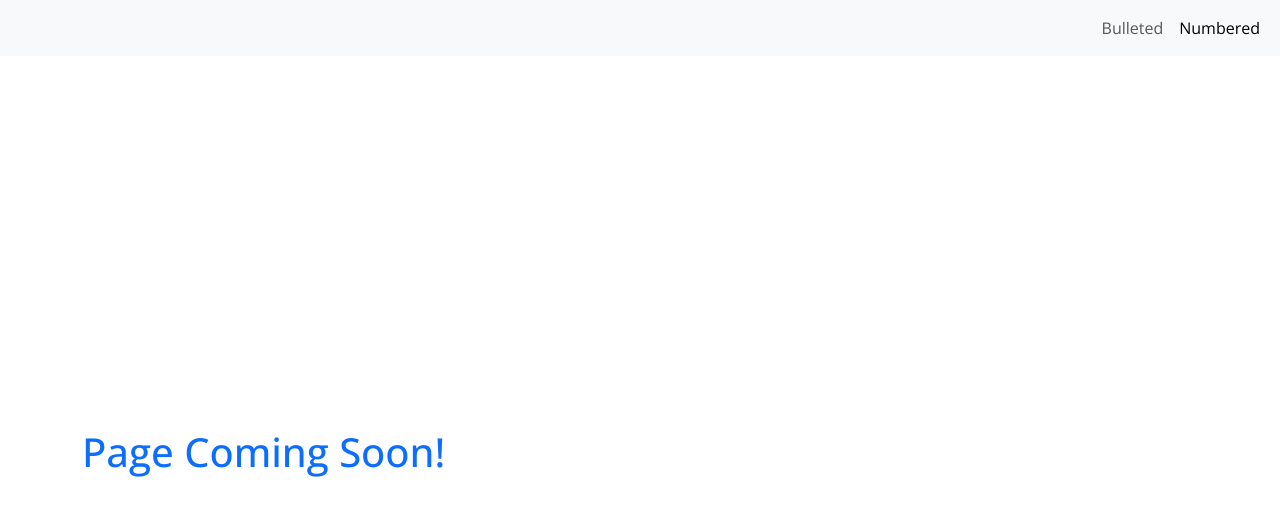
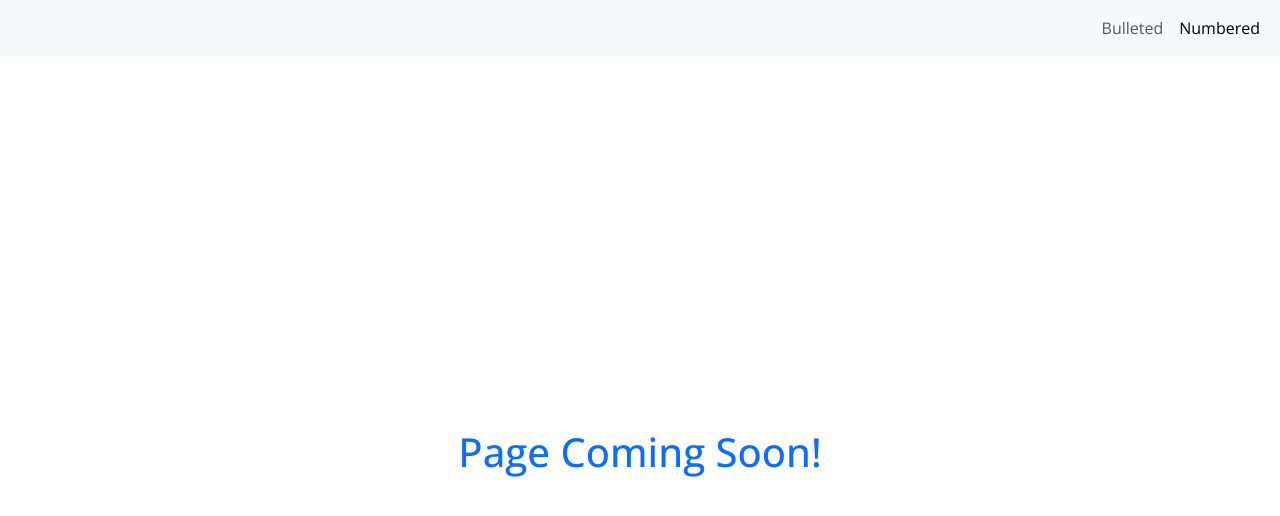
Before and after one commit to Jeff-thecoder/class-project, a plain HTML site: page numbered.html in a window 1280 px wide. Drawn offline with nearby package versions, Linux system fonts and the light colour scheme.

Commit message:
Update numbered.html
add margin-auto to h1 tag

```diff
--- a/numbered.html
+++ b/numbered.html
@@ -46,7 +46,7 @@ numbered.html
 
 
    <div class="container">
-        <h1 class="text-primary fs-1 ">Page Coming Soon!</h1>
+        <h1 class="text-primary fs-1 mx-auto">Page Coming Soon!</h1>
     <!-- <form class="col-11 mx-auto">
 
       <div class="mb-3">
```
